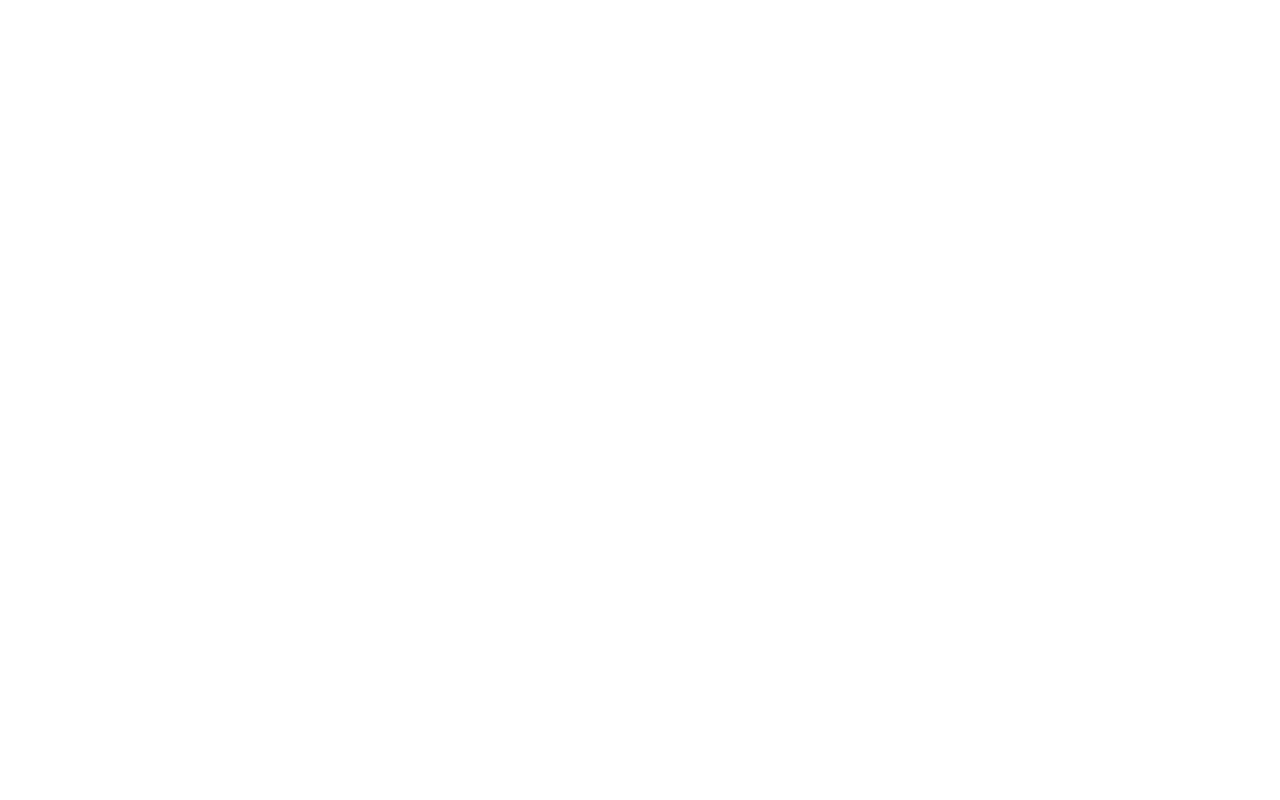
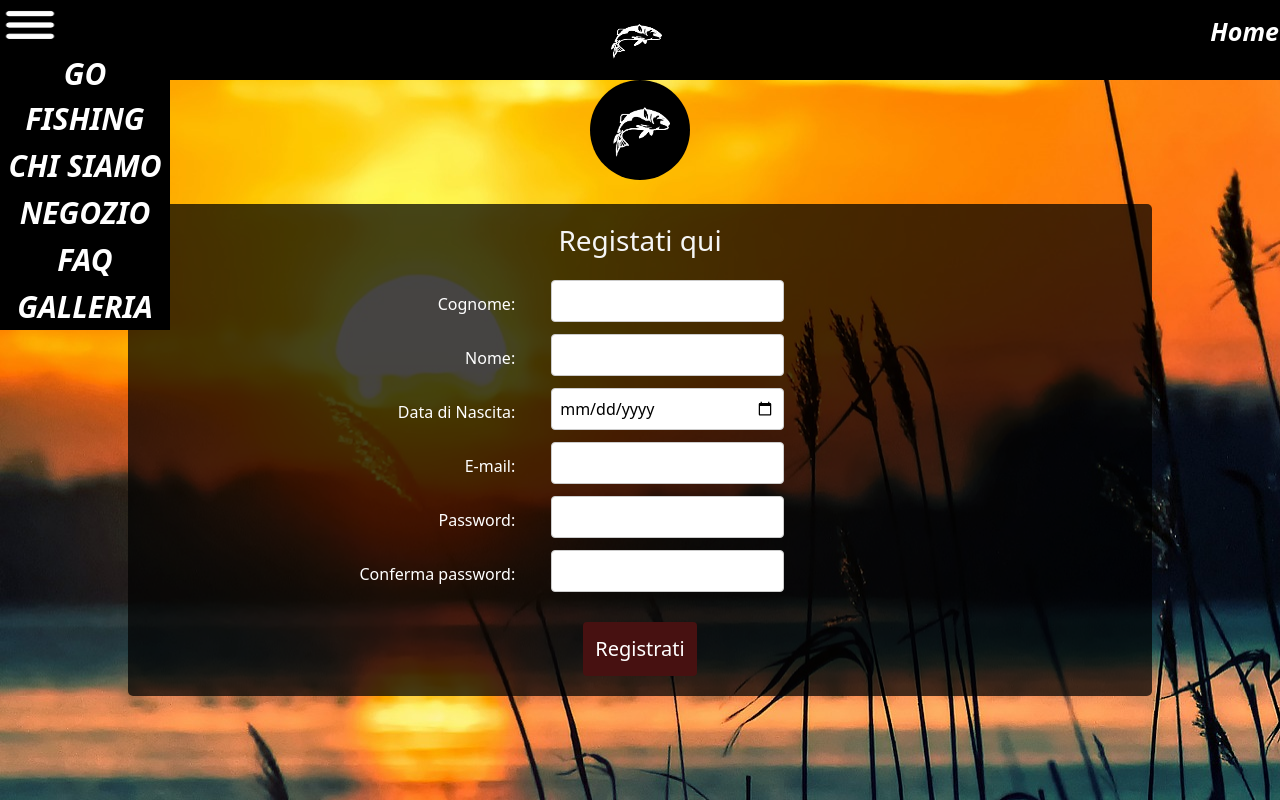
Before and after one commit to elisadebellis/Project_LTW, a plain HTML site: page Client/Registrazione/registrazione.html in a window 1280 px wide. Drawn offline with Linux system fonts and the light colour scheme.

Commit message:
Add files via upload

```diff
--- /dev/null
+++ b/Client/Registrazione/registrazione.css
@@ -0,0 +1,191 @@
+html,
+body {
+  background:
+  url(../img/lake-696098_1920.jpg);
+
+}
+
+header {
+  height: 80px;
+  width: 100%;
+  background-color: black;
+  padding: 0px;
+  display:inline-flex;
+
+}
+
+#menu ul {
+  padding: 0;
+  display:flex;
+  list-style-type: none; /* Stile della lista */
+  }
+#menu-1 {
+  margin-left: 0;
+}
+#menu-2 {
+  margin-right: 0;
+}
+#menu-center {
+  margin: auto;
+}
+
+#menu li {
+  display:inline-block;
+}
+
+#menu img {
+  display:inline-flex;
+  margin:0 auto;
+  height:70px;
+  width:90px;
+}
+
+#menu-1 img {
+  height:50px;
+  width:60px;
+}
+
+#menu a.btn{
+  font-size: 30px;
+  color:white; /* Colore del testo */
+  text-decoration:none; /* Nessuna decorazione */
+  background:black; /* Colore dello sfondo */
+  padding:0px 0px; /* Distanza tra le singole voci */
+  font-weight: bold;
+  font-style:italic;
+  width: 170px;
+}
+#menu-2 a.btn {
+  font-size:25px;
+  float:left;
+  width:auto;
+}
+
+#menu-2 li {
+  margin: auto;
+  display:block;
+}
+
+
+#menu a.btn:hover {
+  background-color:rgb(112, 32, 32);/* Sfondo */
+}
+
+#menu-1 li:hover ul li {
+  display:flex;
+  position: relative;
+  float: left;
+}
+
+#menu-1 li ul{
+  position: absolute;
+  z-index: 1;
+  display: none;
+}
+
+
+#menu-1 li:hover ul {
+  display: block;
+  width: auto;
+  background-color:black;
+}
+
+/*Parte centrale FORM*/
+*{
+    box-sizing: border-box;
+
+  }
+
+  input[type=text], select, textarea {
+    width: 40%;
+    padding: 8px;
+    border: 1px solid #ccc;
+    border-radius: 4px;
+    resize: vertical;
+    float: left;
+  }
+
+  input[type=date] {
+    width: 40%;
+    padding: 8px;
+    border: 1px solid #ccc;
+    border-radius: 4px;
+    resize: vertical;
+    float: left;
+  }
+
+  input[type=email] {
+    width: 40%;
+    padding: 8px;
+    border: 1px solid #ccc;
+    border-radius: 4px;
+    resize: vertical;
+    float: left;
+  }
+
+  input[type=password] {
+    width: 40%;
+    padding: 8px;
+    border: 1px solid #ccc;
+    border-radius: 4px;
+    resize: vertical;
+    float: left;
+  }
+
+  label {
+    padding: 12px 12px 12px 0;
+    display: inline-block;
+    color: white;
+    float: right;
+  }
+
+  button[type=submit] {
+    float: right;
+    width: min-content;
+    background-color: #471111;
+    color: white;
+    padding: 12px;
+    border: none;
+    border-radius: 4px;
+    float:none;
+
+  }
+
+  button[type=submit]:hover {
+    background-color: #000000;
+  }
+
+  .container {
+    width:80%;
+    border-radius: 5px;
+    padding: 20px;
+    background-color: rgba(0, 0, 0, 0.726);
+  }
+
+  .col-30 {
+    float: left;
+    width: 40%;
+    margin-top: 6px;
+  }
+
+  .col-70 {
+    float: left;
+    width: 60%;
+    margin-top: 6px;
+  }
+
+  /* Clear floats after the columns */
+  .row:after {
+    content: "";
+    display: table;
+    clear: both;
+
+  }
+
+  /* Responsive layout - when the screen is less than 600px wide, make the two columns stack on top of each other instead of next to each other */
+  @media screen and (max-width: 600px) {
+    .col-30, .col-70, button[type=submit] {
+      width: 100%;
+      margin-top: 0;
+    }
+}
--- a/Client/Registrazione/registrazione.html
+++ b/Client/Registrazione/registrazione.html
@@ -1,8 +1,110 @@
 <!DOCTYPE html>
 <html>
     <head>
-        <body>
+        <title> Registrazione</title>
 
-        </body>
+        <meta charset="utf-8"/>
+        <meta name="viewport" content="width=device-width, initial-scale=1"/>
+
+        <link rel="stylesheet" type="text/css" href="../css/bootstrap.min.css"/>
+        <link rel="stylesheet" type="text/css" href="registrazione.css" />
+
+        <script type="text/javascript" lang="javascript" src="../js/bootstrap.min.js"> </script>
+        <script type="text/javascript" lang="javascript" src="scriptregist.js"> </script>
+
     </head>
+    <body class="text-center">
+        <header id="menu">
+            <ul id="menu-1">
+            <li> <a href="#" role="button" class="img" > <img src="../img/hamburger.png "> </a>
+                <ul>
+                    <li> <a href="../Gofishing/gofishing.html" role="button" class="btn"> GO FISHING </a></li><br>
+                    <li> <a href="../ChiSiamo/chisiamo.html" role="button" class="btn"> CHI SIAMO </a></li><br>
+                    <li> <a href="../Store/store.html" role="button" class="btn"> NEGOZIO </a></li><br>
+                    <li> <a href="../Faq/faq.html" role="button" class="btn" > FAQ </a></li><br>
+                    <li> <a href="../Galleria/galleria.html" role="button" class="btn"> GALLERIA </a> </li>
+                </ul>
+            </li>
+            </ul>
+            <ul id="menu-center">
+                <a href="../index.html" role="button" class="img"> <img src="../img/logo.png"> </a>
+            </ul>
+            <ul id="menu-2">
+                <li> <a href="../index.html" role="button" class="btn"> Home </a>
+            </ul>
+        </header>
+
+        <div id="form" >
+
+            <img class="mb-4" src="../img/logo.png" alt=""
+                        style ="border-radius: 90px;width:100px; height:100px;"/>
+            <div class="container">
+
+            <h1 class="h3 mb-3" style="color:whitesmoke;">
+                Registati qui
+            </h1>
+
+                <form action="/action_page.php" class="reg-form">
+                <div class="row">
+                  <div class="col-30">
+                    <label for="cognome">Cognome:</label>
+                  </div>
+                  <div class="col-70">
+                    <input type="text" id="cognome" name="cognome" required>
+                  </div>
+                </div>
+                <div class="row">
+                  <div class="col-30">
+                    <label for="lname">Nome:</label>
+                  </div>
+                  <div class="col-70">
+                    <input type="text" id="nome" name="nome" required>
+                  </div>
+                </div>
+                <div class="row">
+                  <div class="col-30">
+                    <label for="country">Data di Nascita: </label>
+                  </div>
+                  <div class="col-70">
+                    <input type="date" id="date" name="data" required>
+                  </div>
+                </div>
+
+                <div class="row">
+                    <div class="col-30">
+                        <label for="subject">E-mail:</label>
+                    </div>
+                    <div class="col-70">
+                      <input type="email" id="email" name="email" required>
+                    </div>
+                </div>
+                <div class="row">
+                    <div class="col-30">
+                        <label for="subject">Password:</label>
+                    </div>
+                    <div class="col-70">
+                        <input type="password" id="pass" name="pass" required>
+                    </div>
+                </div>
+                <div class="row">
+                    <div class="col-30">
+                        <label for="subject">Conferma password:</label>
+                    </div>
+                    <div class="col-70">
+                        <input type="password" id="pass" name="pass" required>
+                    </div>
+                </div>
+                    <br>
+                    <button class="btn btn-lg btn-primary" name="loginButton" type="submit" >
+                        Registrati
+                    </button>
+
+                </form>
+              </div>
+
+
+
+        </div>
+    </body>
+
 </html>
```
